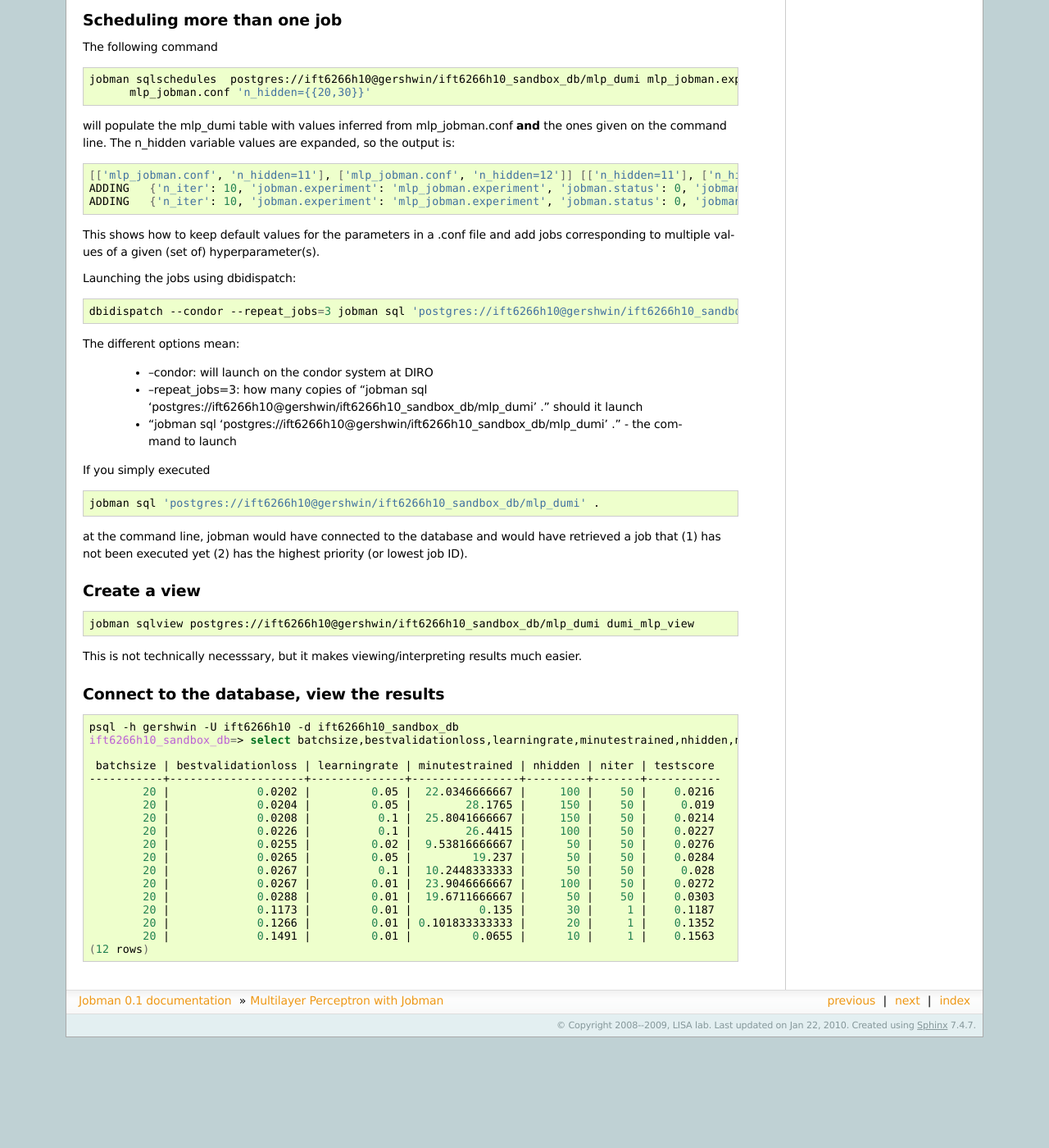
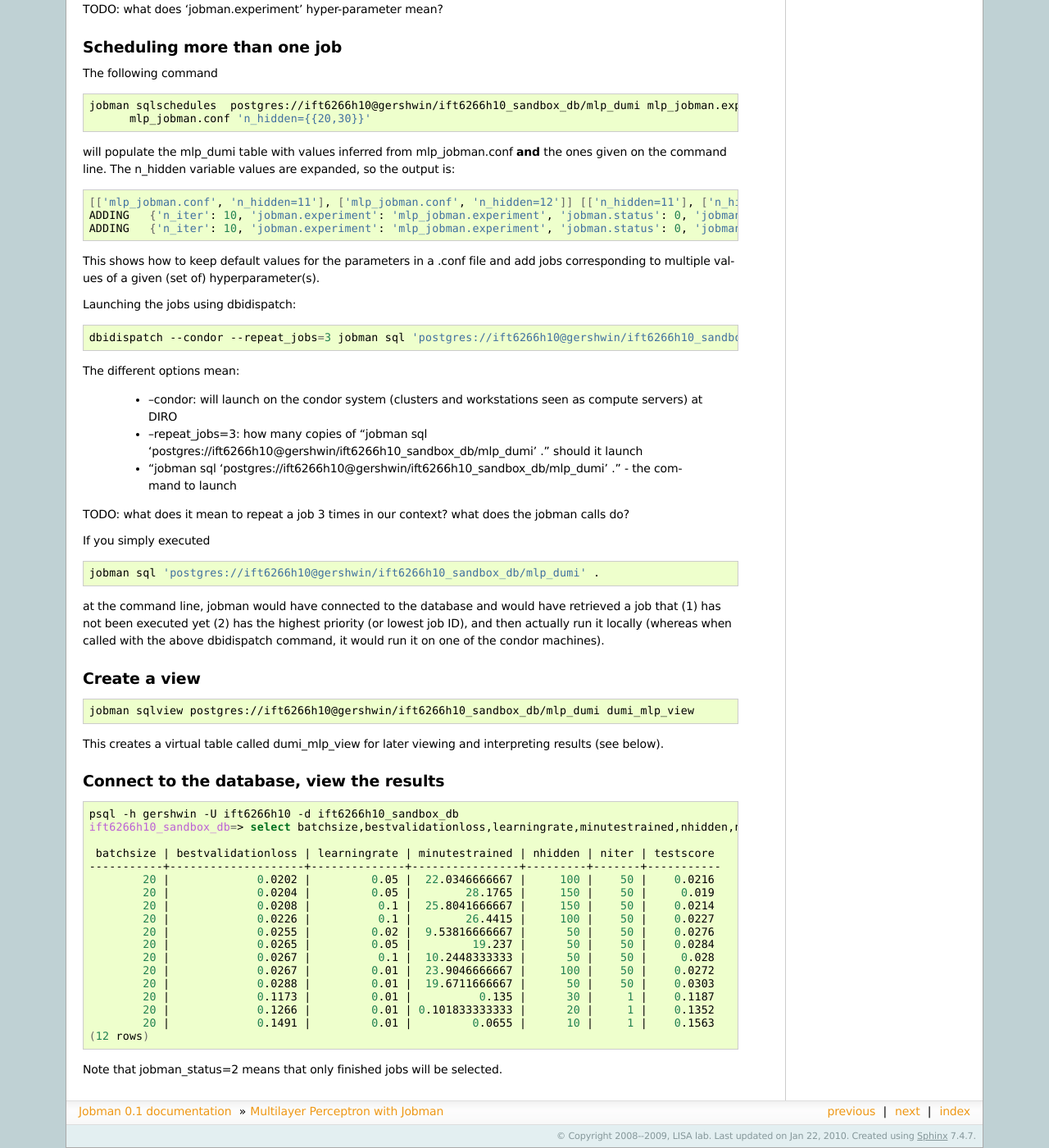
Before and after one commit to crmne/jobman, a Sphinx documentation site: the page built from doc/mlp_jobman.txt, in a window 1280 px wide and 1400 px high, scrolled down 1611 px. Shown: the whole window at 82% size. Built offline with Sphinx 7.4.7, drawn with Linux system fonts in a browser that asks for light colours; formulas are drawn with MathJax 3; before the commit the page ends 2876 px from its top, so only the background shows below that; some of the changed text lies outside the part shown.

Commit message:
trying to clarify the mlp_jobman doc

```diff
--- a/doc/mlp_jobman.txt
+++ b/doc/mlp_jobman.txt
@@ -21,13 +21,13 @@ Multilayer Perceptron with Jobman
 
 
 In this part of the tutorial, we will explore the way Jobman can be used for
-exploring the hyper-parameters of an MLP. As we saw, these parameters are (in
+exploring the hyper-parameters of an MLP. As we saw, these hyper-parameters are (in
 decreasing order of importance):
 
- * The learning rate
- * Number of hidden units
- * mini batch size
- * number of epochs
+ * learning rate
+ * number of hidden units
+ * minibatch size
+ * number of training epochs
  * L1/L2 penalty
 
 This tutorial was written as a self-containing, complete example of performing
@@ -100,6 +100,8 @@ The output of this function is
 
 basically giving us a detailed overview of the job that was just added to the table.
 
+TODO: what does 'jobman.experiment' hyper-parameter mean?
+
 Scheduling more than one job
 +++++++++++++++++++++++++++++
 
@@ -128,9 +130,11 @@ Launching the jobs using dbidispatch:
 
 The different options mean:
 
- * --condor: will launch on the condor system at DIRO
+ * --condor: will launch on the condor system (clusters and workstations seen as compute servers) at DIRO
  * --repeat_jobs=3: how many copies of "jobman sql 'postgres://ift6266h10@gershwin/ift6266h10_sandbox_db/mlp_dumi' ." should it launch
  * "jobman sql 'postgres://ift6266h10@gershwin/ift6266h10_sandbox_db/mlp_dumi' ." - the command to launch
+
+TODO: what does it mean to repeat a job 3 times in our context? what does the jobman calls do?
 
 If you simply executed
 
@@ -138,7 +142,7 @@ If you simply executed
 
     jobman sql 'postgres://ift6266h10@gershwin/ift6266h10_sandbox_db/mlp_dumi' .
 
-at the command line, jobman would have connected to the database and would have retrieved a job that (1) has not been executed yet (2) has the highest priority (or lowest job ID).
+at the command line, jobman would have connected to the database and would have retrieved a job that (1) has not been executed yet (2) has the highest priority (or lowest job ID), and then actually run it locally (whereas when called with the above dbidispatch command, it would run it on one of the condor machines).
 
 Create a view
 ++++++++++++++++
@@ -147,7 +151,7 @@ Create a view
 
     jobman sqlview postgres://ift6266h10@gershwin/ift6266h10_sandbox_db/mlp_dumi dumi_mlp_view
 
-This is not technically necesssary, but it makes viewing/interpreting results much easier.
+This creates a virtual table called dumi_mlp_view for later viewing and interpreting results (see below).
 
 Connect to the database, view the results
 ++++++++++++++++++++++++++++++++++++++++++++
@@ -172,3 +176,6 @@ Connect to the database, view the results
             20 |             0.1266 |         0.01 | 0.101833333333 |      20 |     1 |    0.1352
             20 |             0.1491 |         0.01 |         0.0655 |      10 |     1 |    0.1563
     (12 rows)
+
+
+Note that jobman_status=2 means that only finished jobs will be selected.
```
